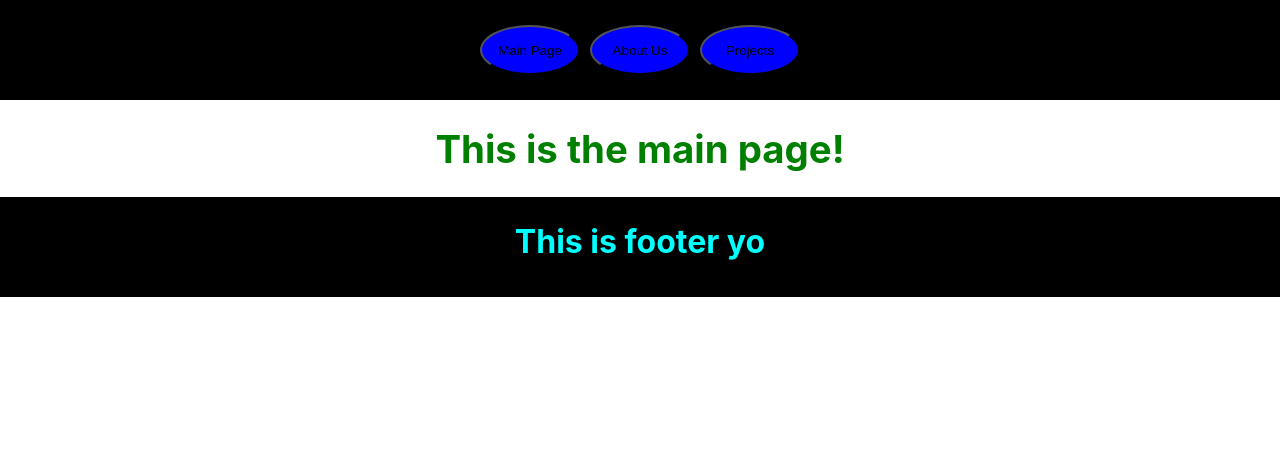
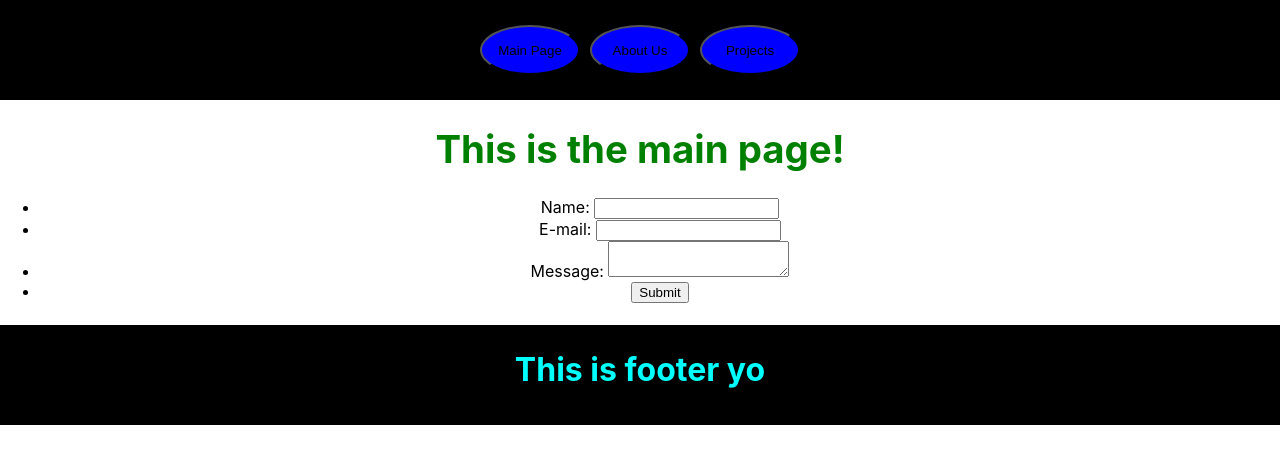
Before and after one commit to Peter-kodeHode/oppgaver_svar_react, a React (Create React App) app: page / in a window 1280 px wide. Shown: the top 464 px of the page. Built offline with nearby package versions, Linux system fonts and the light colour scheme.

Commit message:
Added form

```diff
--- a/src/pages/MainPage.js
+++ b/src/pages/MainPage.js
@@ -1,10 +1,13 @@
 import React from "react";
 import "./MainPage/mainPageStyles.css"
-import {MainPageOne} from "./MainPage/mainPageConsts"
+import {MainPageOne, MainPageForm} from "./MainPage/mainPageConsts"
 
   const MainPage = () => {
     return (
+      <div>
       <MainPageOne/>
+      <MainPageForm/>
+      </div>
     )
 }
 
--- a/src/pages/MainPage/mainPageConsts.js
+++ b/src/pages/MainPage/mainPageConsts.js
@@ -6,3 +6,27 @@ export const MainPageOne = () => {
         <h1>This is the main page!</h1>
     </div>)
 }
+
+export const MainPageForm = () => {
+    return(
+        <form action="/form-submit" method="post">
+            <ul>
+                <li>
+                    <label for="name">Name: </label>
+                    <input type="text" id="name" name="user_name"></input>
+                </li>
+                <li>
+                    <label for="mail">E-mail: </label>
+                    <input type="email" id="mail" name="user_mail"></input>
+                </li>
+                <li>
+                    <label for="message">Message: </label>
+                    <textarea type="text" id="message" name="user_message"></textarea>
+                </li>
+                <li>
+                    <button type="submit">Submit</button>
+                </li>
+            </ul>
+        </form>
+    )
+}
```
